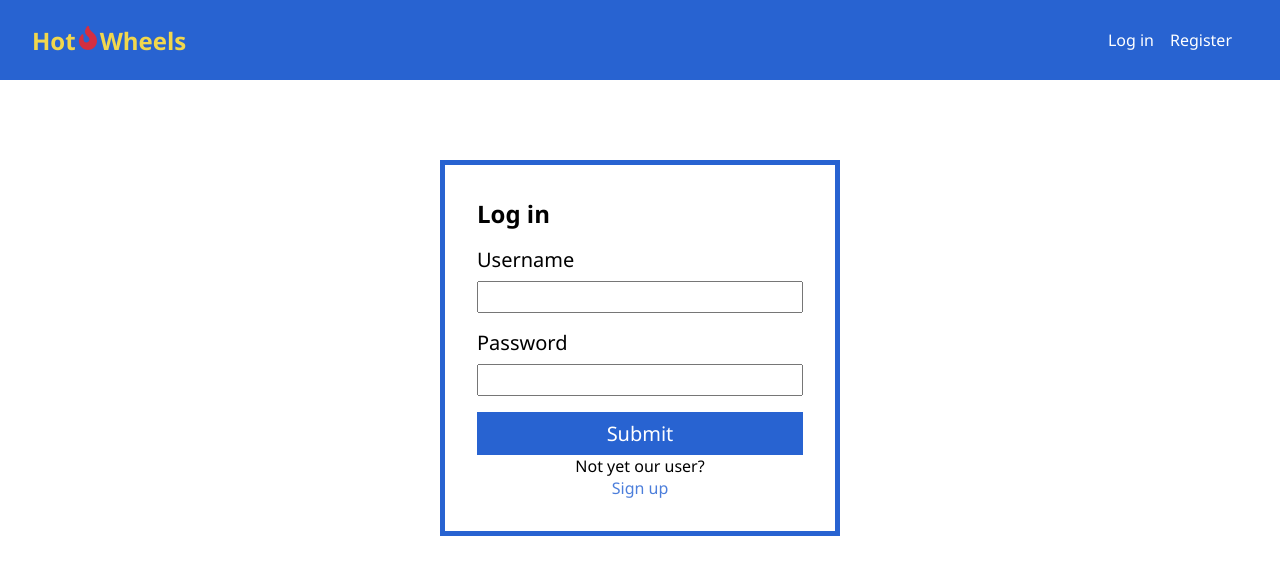
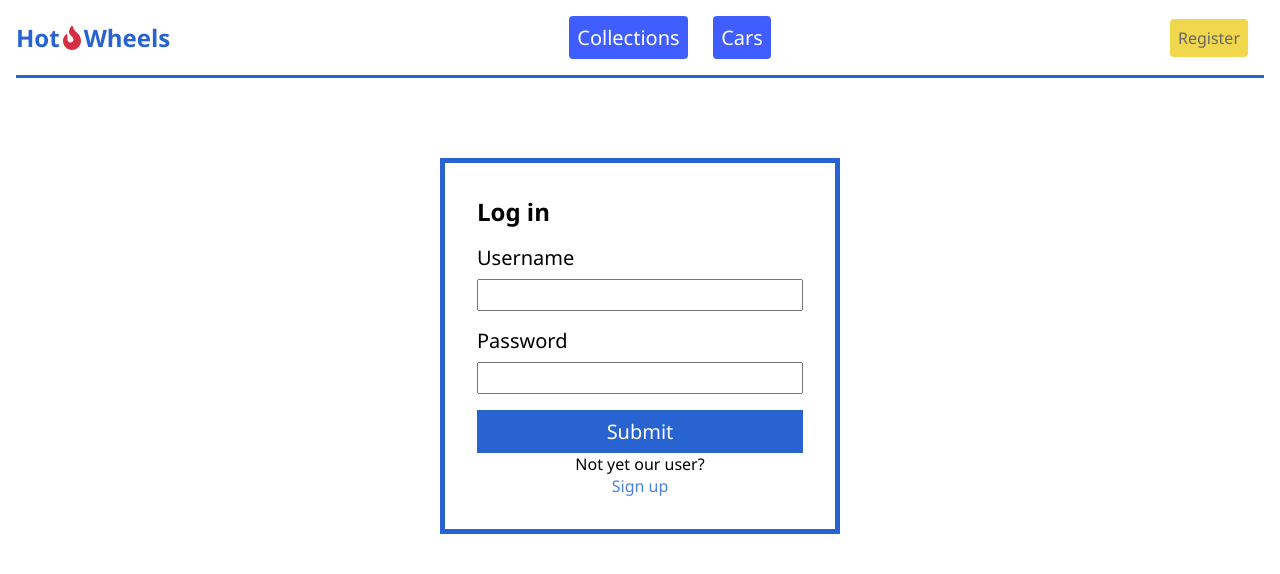
Before and after one commit to dominikdlubala/gotwheels_archiver, a React (Vite) app: page / in a window 1280 px wide. Shown: the top 574 px of the page. Built offline with nearby package versions, Linux system fonts and the light colour scheme; no server answers; the database is empty.

Commit message:
needs work on UI and error handling, implemented input, fixed some styling

```diff
--- a/src/components/Header.tsx
+++ b/src/components/Header.tsx
@@ -1,6 +1,22 @@
 import { FaFire } from 'react-icons/fa';
 import { Link, useNavigate } from 'react-router-dom';
 import { useAuth } from '../hooks/useAuth';
+
+type NavigationData = {
+    path: string;
+    name: string;
+}
+
+const navigationData: NavigationData[] = [
+    {
+        path: '/collections',
+        name: 'Collections'
+    },
+    {
+        path: '/cars/',
+        name: 'Cars'
+    }
+]
 
 export default function Header() {
 
@@ -8,22 +24,35 @@ export default function Header() {
     const navigate = useNavigate();
 
     return (
-        <div className="header-container">
+        <nav className="header-container">
             <div className="header-logo">
                 <Link to={`/home`} className="header-logo-link">
                     <span>Hot</span><FaFire className="icon-fire" />Wheels
                 </Link>
             </div>
+            <div className="navigation-links">
+                {
+                    navigationData.map(link => (
+                        link.path === '/collections'
+                        ?
+                        <Link className="nav-link" to={link.path} state={ {userId: user?.id}}>{link.name}</Link>
+                        :
+                        <Link className="nav-link" to={link.path}>{link.name}</Link>
+                    ))
+                }
+            </div>
             <div className="header-links">
                 {
                     user
-                    ?
+                    &&
                     <a onClick={() => logout()}>Log out</a>
-                    :
-                    <Link to="/">Log in</Link>
                 }
-                <a onClick={() => navigate('/register')}>Register</a>
+                {
+                    !user
+                    &&
+                    <a onClick={() => navigate('/register')}>Register</a>
+                }
             </div>
-        </div>
+        </nav>
     );
 }
--- a/src/components/collection/CollectionList.tsx
+++ b/src/components/collection/CollectionList.tsx
@@ -1,13 +1,14 @@
 import CollectionListItem from './CollectionListItem';
 import { useFetchCollectionsQuery } from '../../store';
+import type { Collection } from '../../types/types';
 
 interface CollectionListProps {
-    userId: string
+    data?: Collection[];
+    isLoading: boolean;
+    isError: boolean;
 }
 
-export default function CollectionList ({ userId }: CollectionListProps) {
-
-    const {data, isLoading, isError} = useFetchCollectionsQuery(userId);
+export default function CollectionList ({ data, isLoading, isError }: CollectionListProps) {
 
     let content;
     if(isLoading) {
--- a/src/index.css
+++ b/src/index.css
@@ -14,34 +14,35 @@ a {
 
 /* header */
 .header-container {
-  margin: 0;
-  padding: 0;
+  padding-bottom: 1rem;
   display: flex;
   flex-direction: row;
-  background-color: #2863d1;
-  height: 10vh;
-  width: 100%;
+  /* background-color: #2863d1;  */
+  border-bottom: 3px solid #2863d1;
   position: relative;
   align-items: center;
   justify-content: space-between;
+  margin: 1rem 1rem;
 }
 
 .header-links, .header-logo {
-  margin: 2rem;
+  /* margin: 1rem;  */
   cursor: pointer;
 }
 
 .header-links a {
   text-decoration: none;
+  background-color: #F1D74D;
+  padding: 0.5rem;
+  border-radius: 4px;
 }
 
 .header-logo-link {
+  display:flex;
+  align-items: center;
   font-size: 1.5rem;
-  /* position: absolute;  */
-  left: 0;
-  /* margin-left: 1rem;  */
   text-decoration: none;
-  color: #F1D74D;
+  color: #2863d1;
   font-weight: bold;
 }
 
@@ -51,11 +52,11 @@ a {
 
 .header-links a {
   margin-right: 1rem;
-  color: white;
+  color: #666;
 }
 
 .header-links a:hover {
-  color: #F1D74D;
+  background-color: #efce2b;
 }
 
 
@@ -183,13 +184,10 @@ a {
 
 .page-title {
   display: flex;
-  border-bottom: 4px solid #2863d1;
-  margin: 1rem 0rem;
-  padding-bottom: 1rem;
+  margin-top: 1.5rem;
   justify-content: space-between;
   align-items: center;
   color: #000;
-  position: relative;
 }
 
 .page-section {
@@ -209,7 +207,7 @@ a {
 }
 
 .btn-add {
-  padding: 0.5rem;
+  padding: 1rem;
   margin-right: 1rem;
 
   border: none;
@@ -427,3 +425,21 @@ a {
 .search input:focus {
   outline: 0;
 }
+
+.navigation-links {
+  display: flex;
+  justify-content: center;
+}
+
+.nav-link {
+  color: #fff;
+  margin: 0rem 0.8rem;
+  background-color: #405dff;
+  padding: 0.5rem;
+  border-radius: 4px;
+  font-size: 1.25rem;
+}
+
+.nav-link:hover {
+  background-color: #2847f4;
+}
--- a/src/pages/CarsPage.tsx
+++ b/src/pages/CarsPage.tsx
@@ -10,7 +10,6 @@ import { storage } from '../firebaseSetup';
 import  CarsList  from '../components/car/CarsList';
 import CarsModal from '../components/car/CarsModal';
 import { useFetchCarsQuery, useAddCarMutation } from '../store';
-import Drawer from '../components/Drawer';
 import { useAuth } from '../hooks/useAuth';
 import Input from '../components/Input';
 
@@ -66,15 +65,14 @@ export default function CarsPage() {
     return (
         <div className="page-container">
                 <div className="page-title">
-                    <Drawer currentRoute='Cars'/>
                     <button className="btn-add" onClick={() => setModalOpen(true)}>+Add car</button>
-                </div>
                     <div className="search search-cars">
                         <Input
                             value={searchTerm}
                             onChange={handleInputChange}
                         />
                     </div>
+                </div>
             <div className="page-section">
                 <CarsList
                     data={data?.filter(car => car.name.includes(searchTerm))}
--- a/src/pages/CollectionsPage.tsx
+++ b/src/pages/CollectionsPage.tsx
@@ -3,9 +3,9 @@ import { useState } from 'react';
 import { faker } from '@faker-js/faker';
 // import type { Collection } from '../types/types';
 import CollectionList from '../components/collection/CollectionList';
-import { useAddCollectionMutation } from '../store';
+import { useFetchCollectionsQuery, useAddCollectionMutation } from '../store';
 import  CollectionModal  from '../components/collection/CollectionModal';
-import Drawer from '../components/Drawer';
+import Input from '../components/Input';
 
 import {
     ref,
@@ -21,7 +21,15 @@ export default function CollectionsPage() {
     const location = useLocation();
     const { userId } = location.state;
 
+    const { data, isLoading, isError } = useFetchCollectionsQuery(userId);
+
     const [addCollection, {isLoading: isAdding}] = useAddCollectionMutation();
+
+    const [searchTerm, setSearchTerm] = useState<string>('');
+
+    const handleInputChange = (value:string) => {
+        setSearchTerm(value);
+    }
 
     const handleFormSubmit = async (data: {userId: string, name: string, file: FileList | undefined }) => {
         try {
@@ -52,11 +60,20 @@ export default function CollectionsPage() {
     return (
         <div className="page-container">
             <div className="page-title">
-                <Drawer currentRoute="Collections"/>
                 <button className="btn-add" onClick={() => setModalOpen(true)}>+Add collection</button>
+                <div className="search">
+                    <Input
+                        value={searchTerm}
+                        onChange={handleInputChange}
+                    />
+                </div>
             </div>
             <div className="page-section">
-                <CollectionList userId={userId || ''} />
+                <CollectionList
+                    data={data?.filter(collection => collection.name.includes(searchTerm))}
+                    isLoading={isLoading}
+                    isError={isError}
+                />
             </div>
 
                 <CollectionModal
--- a/src/pages/HomePage.tsx
+++ b/src/pages/HomePage.tsx
@@ -1,14 +1,10 @@
 import { Link } from 'react-router-dom';
 import { useAuth } from '../hooks/useAuth';
-import Drawer from '../components/Drawer';
 export default function HomePage() {
     const { user } = useAuth();
 
     return (
         <div className="page-container">
-            <div className="page-title">
-                <Drawer currentRoute='Home'/>
-            </div>
             <div className="page-section home-section">
                     <Link className="list-item page-link home-link" to={`/collections`} state={{ userId: user?.id}} >My collections</Link>
                     <Link className="list-item page-link home-link" to={`/cars/`} >My cars</Link>
```
